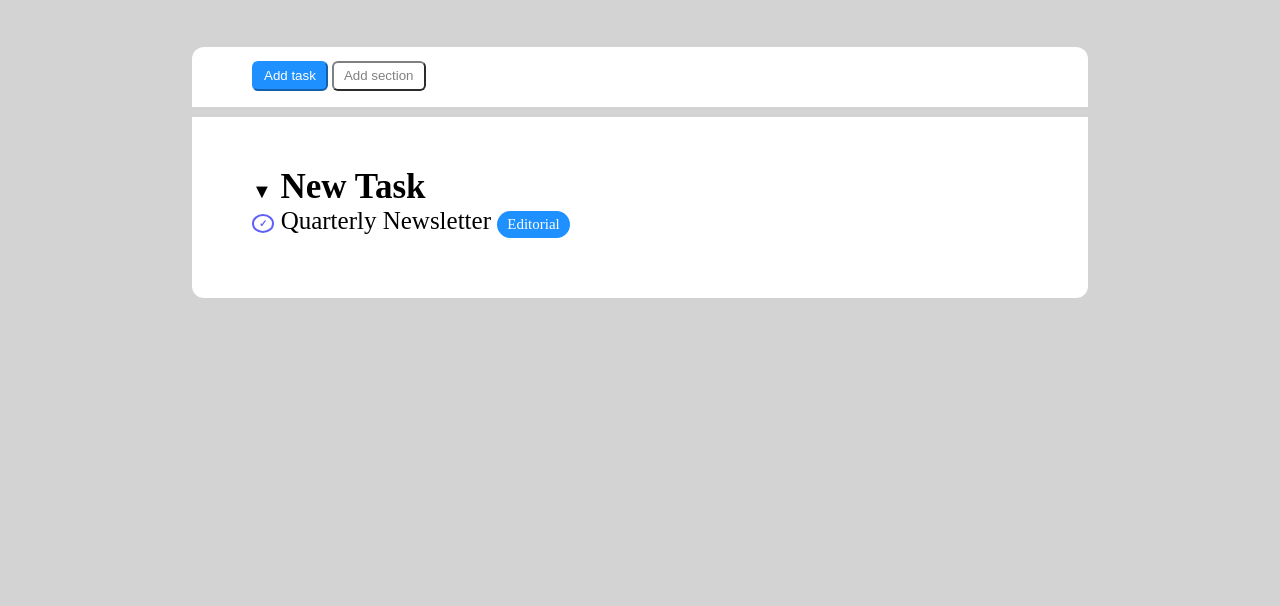
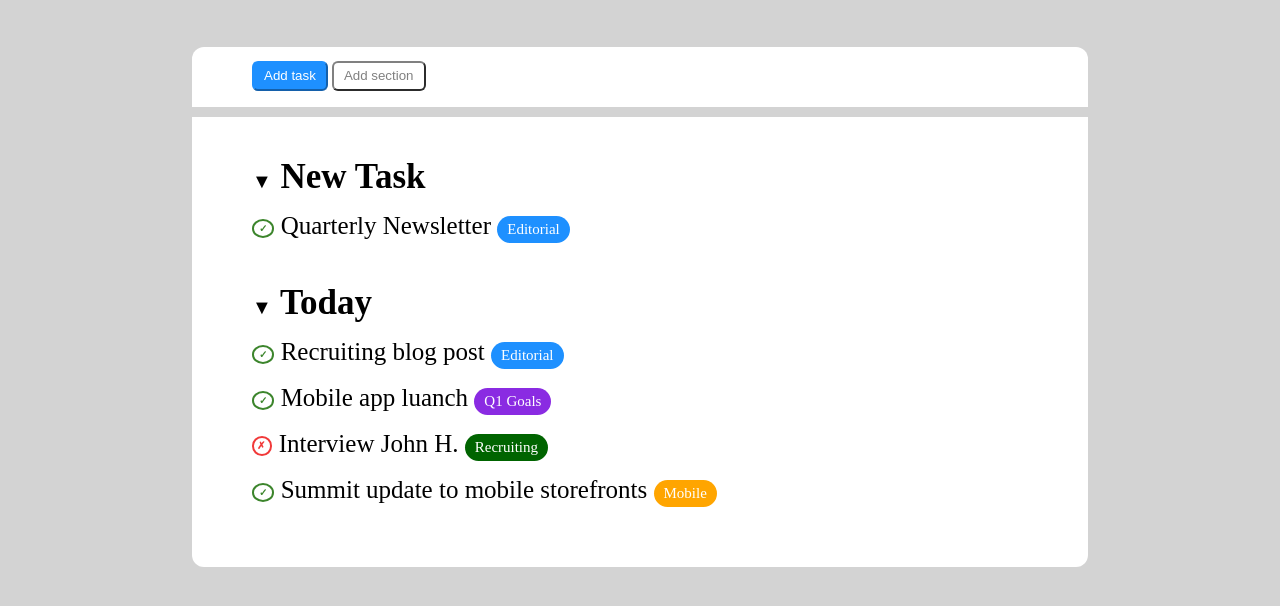
Before and after one commit to GiacomoBozzolino/html-css-toboolist, a plain HTML site: page index.html in a window 1280 px wide. Shown: the part 90-696 px from the top of the page. Drawn offline with Linux system fonts and the light colour scheme.

Commit message:
fine seconda lista

```diff
--- a/css/style.css
+++ b/css/style.css
@@ -70,9 +70,10 @@ h1{
     border-bottom-left-radius: 12px;
     margin-bottom: 10px;
     padding-bottom: 60px;
-    padding-top: 50px;
  }
-
+.list{
+    padding-top: 40px;
+}
  /* INIZIO CLASSI LISTA */
 h2{
     font-size: 35px;
@@ -87,11 +88,12 @@ h2{
 
  li{
     font-size: 25px;
-
+  padding-top: 15px
  }
+/* CLASSI CARATTERI SPECIALI */
  .check{
     display: inline-block;
-    color: rgb(96, 96, 251);
+    color: rgb(60, 133, 44);
     border-style: solid;
     border-radius: 50%;
     padding-left: 5px;
@@ -102,14 +104,43 @@ h2{
     font-size: 10px;
     vertical-align:middle;
     font-weight: bold;
-
  }
-
-.editorial{
+ .cross{
     display: inline-block;
-    background-color: dodgerblue;
+    color: rgb(241, 57, 57);
+    border-style: solid;
+    border-radius: 50%;
+    padding-left: 3px;
+    padding-right: 5px;
+    padding-top: 2px;
+    padding-bottom: 3px;
+    border-width: 2px;
+    font-size: 10px;
+    vertical-align:middle;
+    font-weight: bold;
+ }
+ /* FINE CLASSE CARATTERI SPECIALI */
+ /* CLASSI COLORI STICKER */
+.sticker{
+    display: inline-block;
     font-size: 15px;
     padding: 5px 10px 5px 10px;
     border-radius: 20px;
     color: white;
 }
+
+.blue{
+    background-color: dodgerblue;
+}
+
+.purple{
+    background-color: blueviolet;
+}
+
+.green{
+    background-color: darkgreen;
+}
+
+.orange{
+    background-color: orange;
+}
--- a/index.html
+++ b/index.html
@@ -25,14 +25,42 @@
             <!-- FINE PULSANTI -->
             <!-- INIZIO LISTA -->
             <div class="list-section">
+                <!-- PRIMA LISTA -->
+                <div class="list">
                     <h2> <span class="triangle">&#9660;</span> New Task</h2>
                     <ul>
                         <li>
                             <div class="check">&check;</div>
                             Quarterly Newsletter
-                         <div class="editorial"> Editorial</div>
+                             <div class="sticker blue"> Editorial</div>
                         </li>
                     </ul>
+                </div>
+                <!-- FINE PRIMA LISTA -->
+                <!-- SECONDA LISTA -->
+                <div class="list">
+                    <h2> <span class="triangle">&#9660;</span> Today</h2>
+                    <ul>
+                        <li>
+                            <div class="check">&check;</div>
+                            Recruiting blog post
+                             <div class="sticker blue"> Editorial</div>
+                        </li>
+                        <li>
+                            <div class="check">&check;</div>
+                            Mobile app luanch
+                             <div class="sticker purple"> Q1 Goals</div>
+                        </li><li>
+                            <div class="cross">&cross;</div>
+                            Interview John H.
+                             <div class="sticker green"> Recruiting</div>
+                        </li><li>
+                            <div class="check">&check;</div>
+                            Summit update to mobile storefronts
+                             <div class="sticker orange"> Mobile</div>
+                        </li>
+                    </ul>
+                </div>
             </div>
             <!-- FINE LISTA -->
 
```
Lines whose indentation alone changed are shown as unchanged.
